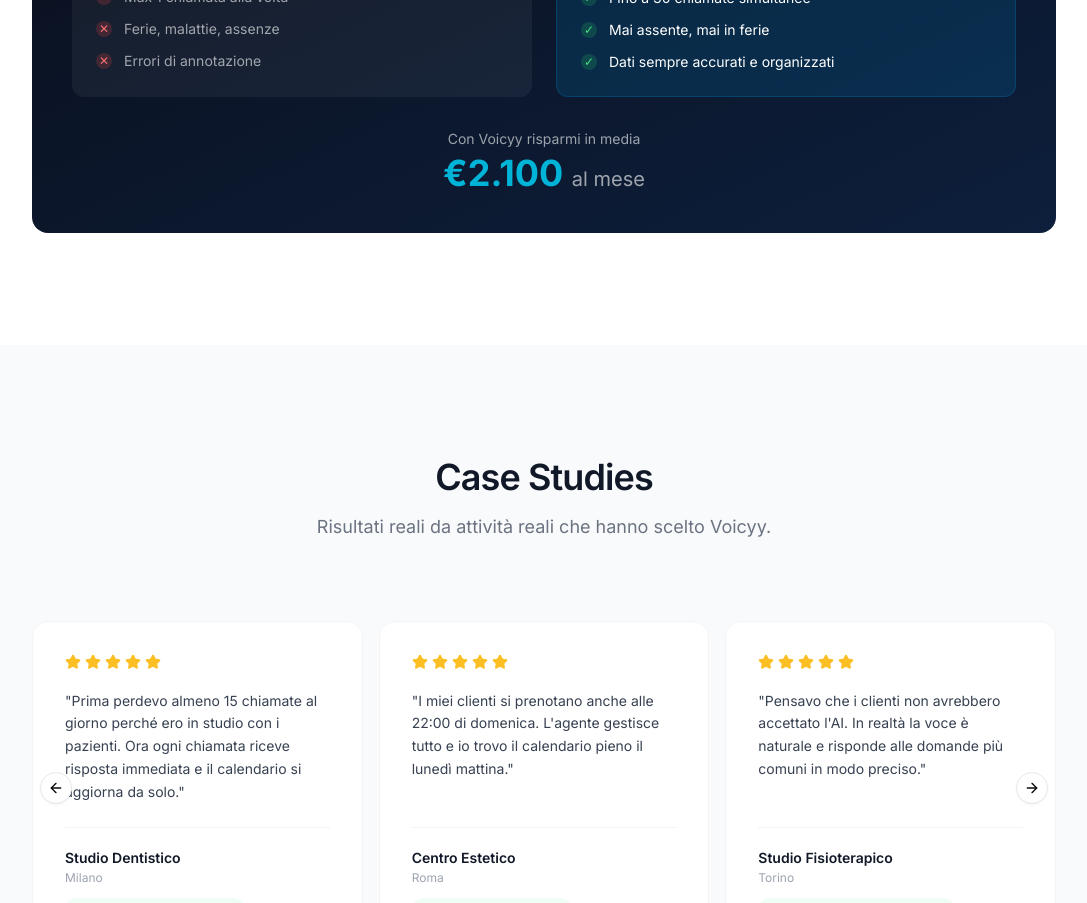
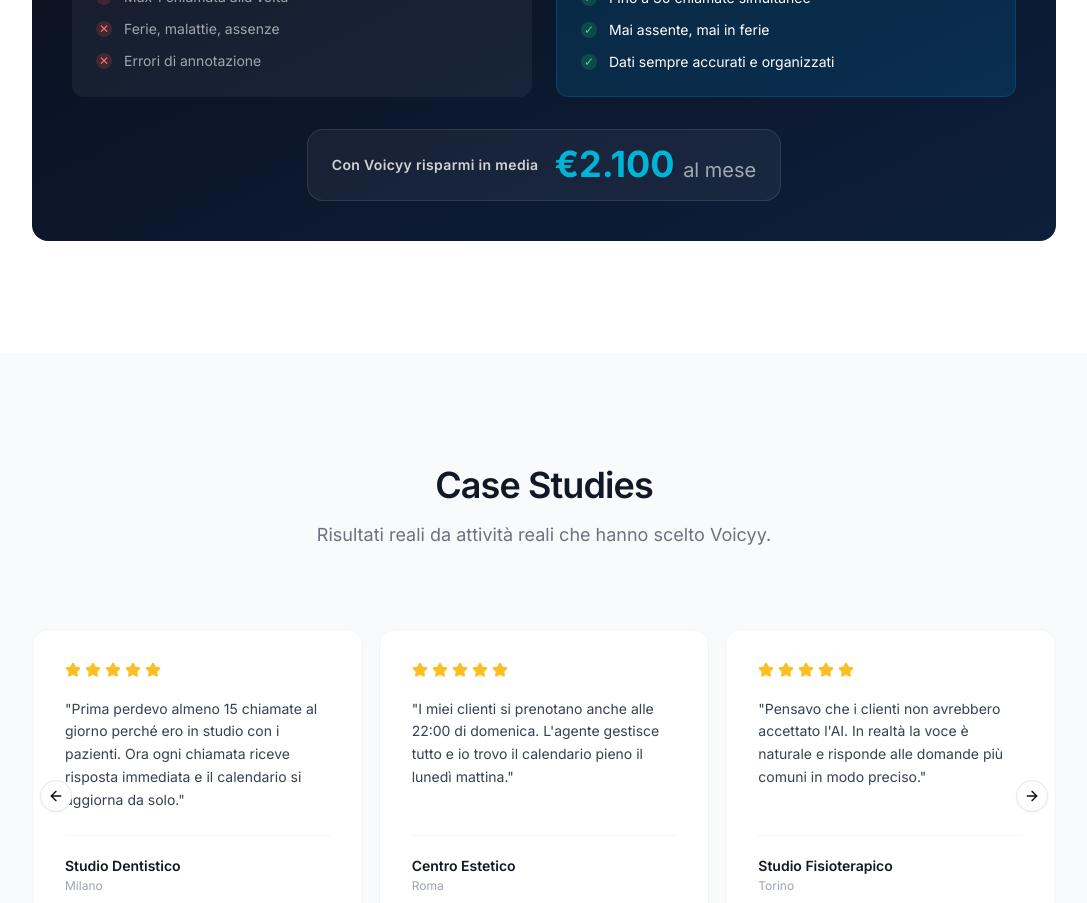
Before and after one commit to christianfuresi23-web/voicyy, a React (Vite) app: page / in a window 1280 px wide. Shown: the part 1880-2783 px from the top of the page, without its empty margins (96-1183 px from the left). Built offline with nearby package versions, Linux system fonts and the light colour scheme; no server answers.

Commit message:
Highlight savings label

```diff
--- a/entities/src/pages/Home.jsx
+++ b/entities/src/pages/Home.jsx
@@ -182,9 +182,11 @@
                 </ul>
               </div>
             </div>
-            <div className="mt-8 text-center">
-              <p className="text-white/60 text-sm">Con Voicyy risparmi in media</p>
-              <p className="text-4xl font-bold text-[#00b4d8] mt-1">€2.100 <span className="text-white/60 text-xl font-normal">al mese</span></p>
+            <div className="mt-8 flex justify-center">
+              <div className="inline-flex flex-col sm:flex-row items-center gap-2 sm:gap-4 bg-white/5 border border-white/10 rounded-2xl px-6 py-4">
+                <p className="text-white/80 text-sm font-semibold tracking-wide">Con Voicyy risparmi in media</p>
+                <p className="text-4xl font-bold text-[#00b4d8] leading-none">€2.100 <span className="text-white/60 text-xl font-normal">al mese</span></p>
+              </div>
             </div>
           </div>
         </div>
```
